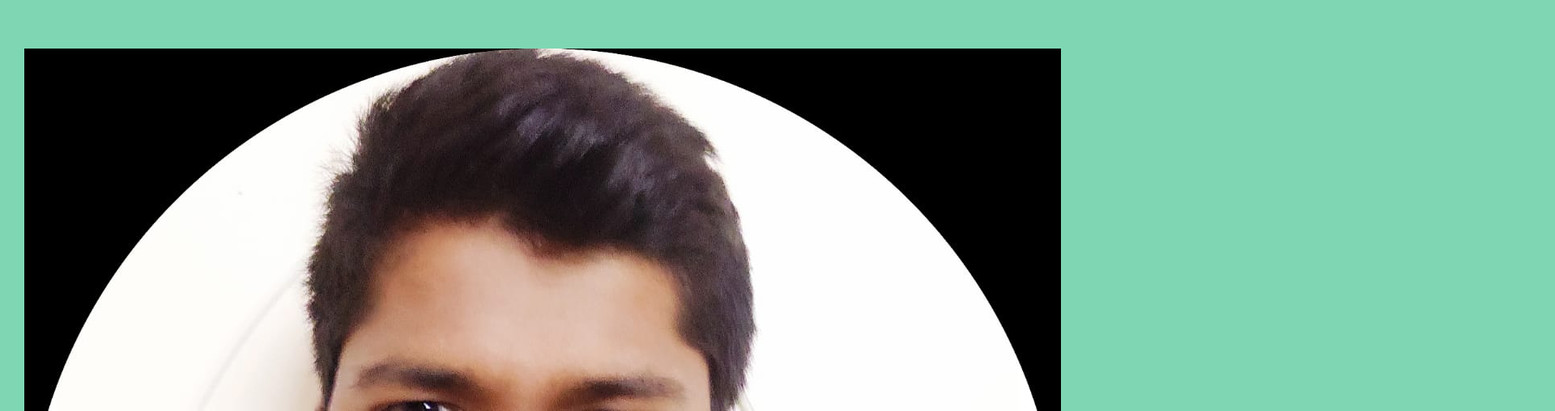
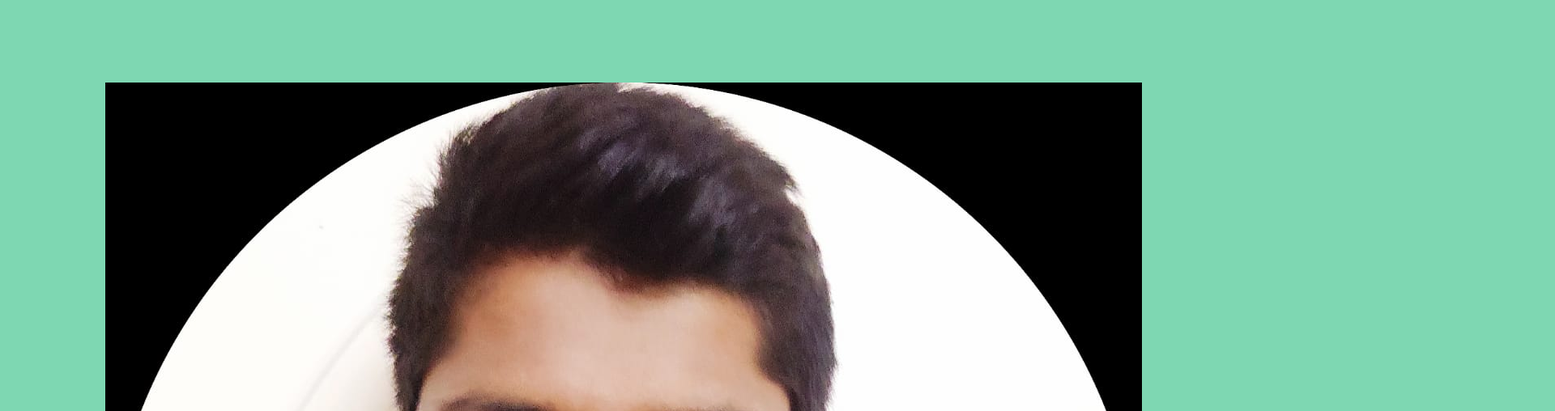
Before and after one commit to HSHASIKUMAR/HSHASIKUMAR.github.io, a plain HTML site: page index.html in a window 1280 px wide. Shown: the part 108-616 px from the top of the page at 81% size, 1920 px wide, since content can reach past the window. Drawn offline with Linux system fonts and the light colour scheme.

Commit message:
Update index.html

```diff
--- a/index.html
+++ b/index.html
@@ -45,10 +45,14 @@ h1{
 hr{
   color:black;
 }
+    #tab{
+        margin-left:100px;
+        margin-right:150px;
+        margin-top:50px;
 </style>
 </head>
 <body>
-  <table>
+  <table id="tab">
     <tr>
       <td id="s">
     <header >
```
